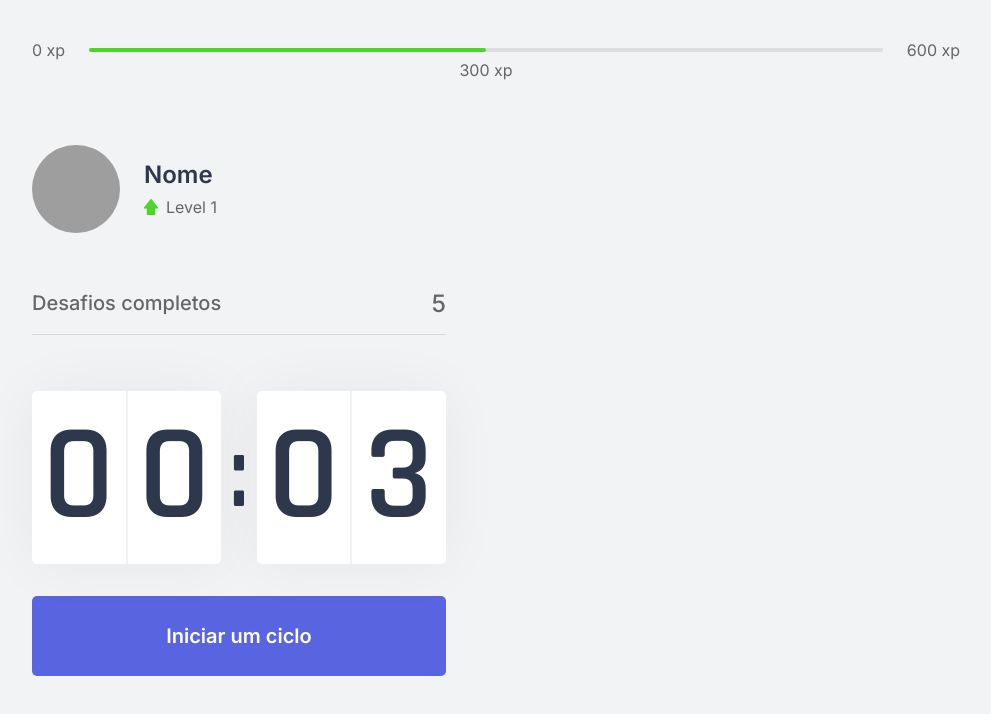
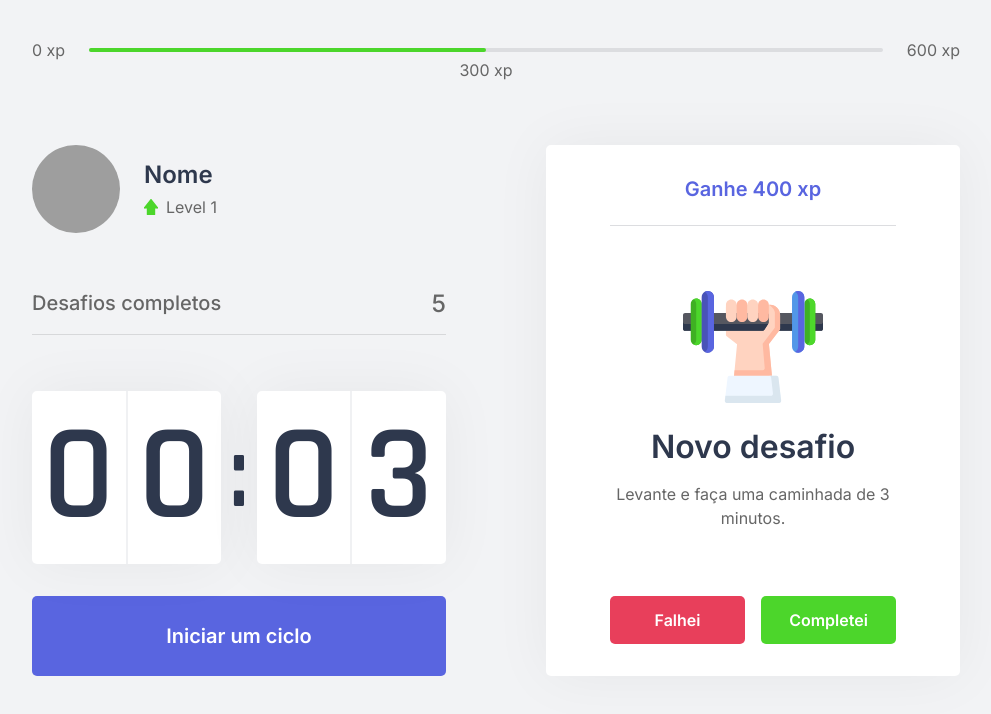
Before and after one commit to luanws/moveit, a Next.js app: page / in a window 1280 px wide. Shown: the top 714 px of the page, without its empty margins (144-1135 px from the left). Built offline with nearby package versions, Linux system fonts and the light colour scheme; grey boxes are pictures that could not be loaded.

Commit message:
ChallengeBox

```diff
--- /dev/null
+++ b/src/components/ChallangeBox/index.tsx
@@ -0,0 +1,45 @@
+import { useState } from "react"
+
+const styles = require('./styles.module.css')
+
+export function ChallengeBox() {
+  const [hasActiveChallenge, setHasActiveChallenge] = useState<boolean>(true)
+
+  return (
+    <div className={styles.container}>
+      {hasActiveChallenge && (
+        <div className={styles.challengeActive}>
+          <header>Ganhe 400 xp</header>
+
+          <main>
+            <img src="icons/body.svg" />
+            <strong>Novo desafio</strong>
+            <p>Levante e faça uma caminhada de 3 minutos.</p>
+          </main>
+
+          <footer>
+            <button
+              type="button"
+              className={styles.failedButton}
+            >Falhei</button>
+            <button
+              type="button"
+              className={styles.succeededButton}
+            >Completei</button>
+          </footer>
+        </div>
+      )}
+      {!hasActiveChallenge && (
+        <div className={styles.challengeNotActive}>
+          <strong>Finalize um ciclo para receber um desafio</strong>
+          <div>
+            <img src="icons/level-up.svg" alt="Level Up" />
+            <p>
+              Avance de level completando os desafios.
+          </p>
+          </div>
+        </div>
+      )}
+    </div>
+  )
+}
--- /dev/null
+++ b/src/components/ChallangeBox/styles.module.css
@@ -0,0 +1,106 @@
+.container {
+    height: 100%;
+    background-color: var(--white);
+    border-radius: 5px;
+    box-shadow: 0 0 60px rgba(0, 0, 0, 0.05);
+    /* padding: 1.5rem 2rem; */
+    padding: 2rem 4rem;
+    display: flex;
+    flex-direction: column;
+    align-items: center;
+    justify-content: center;
+    text-align: center;
+}
+
+.challengeNotActive {
+    display: flex;
+    flex-direction: column;
+    align-items: center;
+}
+
+.challengeNotActive strong {
+    font-size: 1.5rem;
+    font-weight: 500;
+    line-height: 1.4;
+}
+
+.challengeNotActive > div {
+    display: flex;
+    flex-direction: row;
+    align-items: center;
+    line-height: 1.4;
+    margin-top: 3rem;
+}
+
+.challengeNotActive > div img {
+    margin-right: 1.5rem;
+    width: 32px;
+}
+
+.challengeNotActive > div p {
+    text-align: start;
+}
+
+.challengeActive {
+    height: 100%;
+
+    display: flex;
+    flex-direction: column;
+}
+
+.challengeActive header {
+    color: var(--blue);
+    font-weight: 600;
+    font-size: 1.25rem;
+    padding: 0 2rem 1.5rem;
+    border-bottom: 1px solid var(--gray-line);
+}
+
+.challengeActive main {
+    flex: 1;
+    display: flex;
+    flex-direction: column;
+    align-items: center;
+    justify-content: center;
+}
+
+.challengeActive main strong {
+    font-weight: 600;
+    font-size: 2rem;
+    color: var(--title);
+    margin: 1.5rem 0 1rem;
+}
+
+.challengeActive main p {
+    line-height: 1.5;
+}
+
+.challengeActive footer {
+    display: grid;
+    grid-template-columns: repeat(2, 1fr);
+    gap: 1rem;
+}
+
+.challengeActive footer button {
+    height: 3rem;
+    display: flex;
+    align-items: center;
+    justify-content: center;
+    border-radius: 5px;
+    color: var(--white);
+    font-size: 1rem;
+    font-weight: 600;
+    transition: filter 0.2s;
+}
+
+.challengeActive footer button.failedButton {
+    background-color: var(--red);
+}
+
+.challengeActive footer button.succeededButton {
+    background-color: var(--green);
+}
+
+.challengeActive footer button:hover {
+    filter: brightness(0.9);
+}
--- a/src/pages/index.tsx
+++ b/src/pages/index.tsx
@@ -1,4 +1,5 @@
 import Head from 'next/head'
+import { ChallengeBox } from '../components/ChallangeBox'
 import CompletedChallenges from '../components/CompletedChallenges'
 import CountDown from '../components/CountDown'
 import { ExperienceBar } from '../components/ExperienceBar'
@@ -20,7 +21,7 @@
             <CountDown />
           </div>
           <div>
-
+            <ChallengeBox />
           </div>
         </section>
       </div>
```
